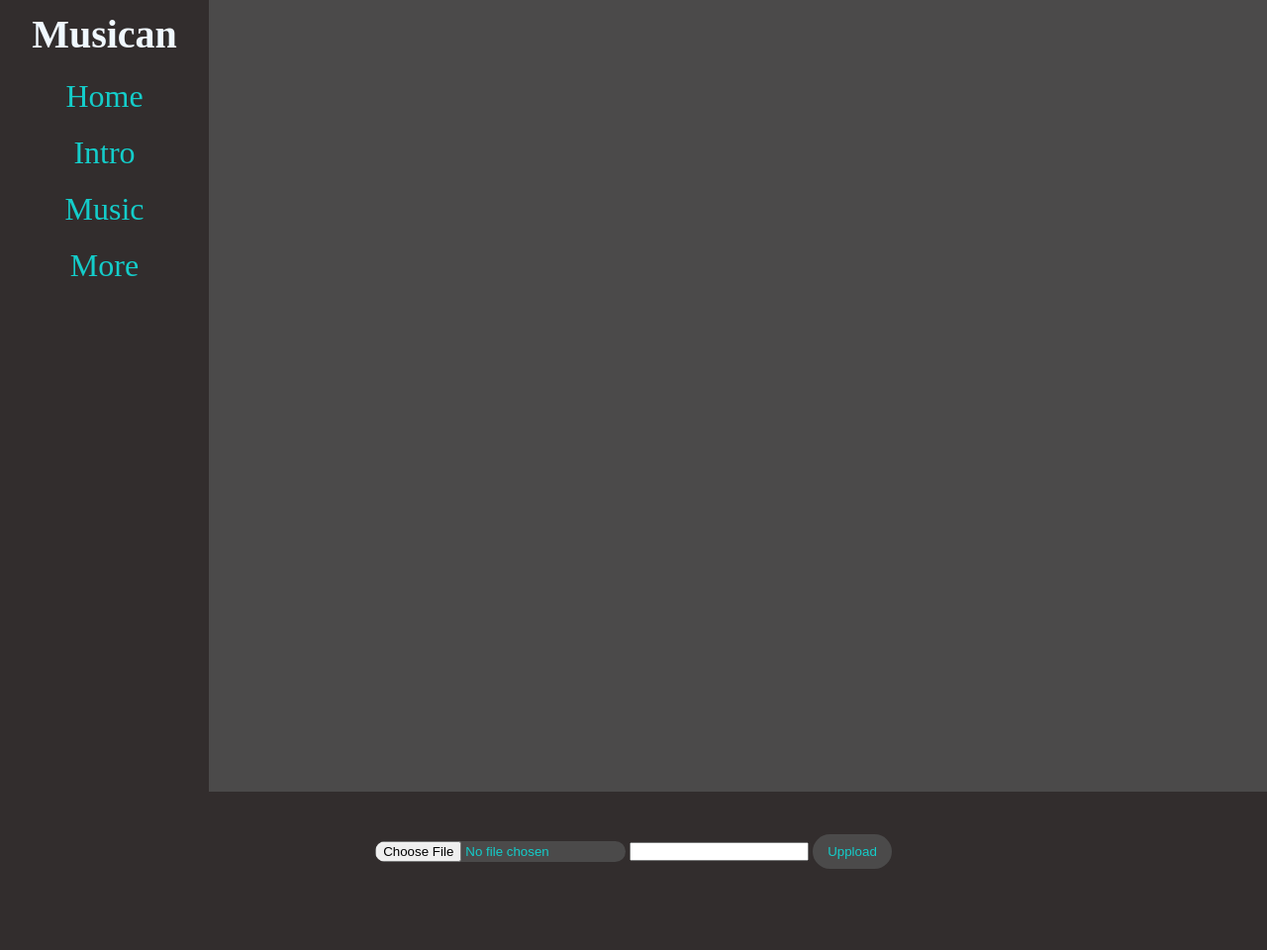
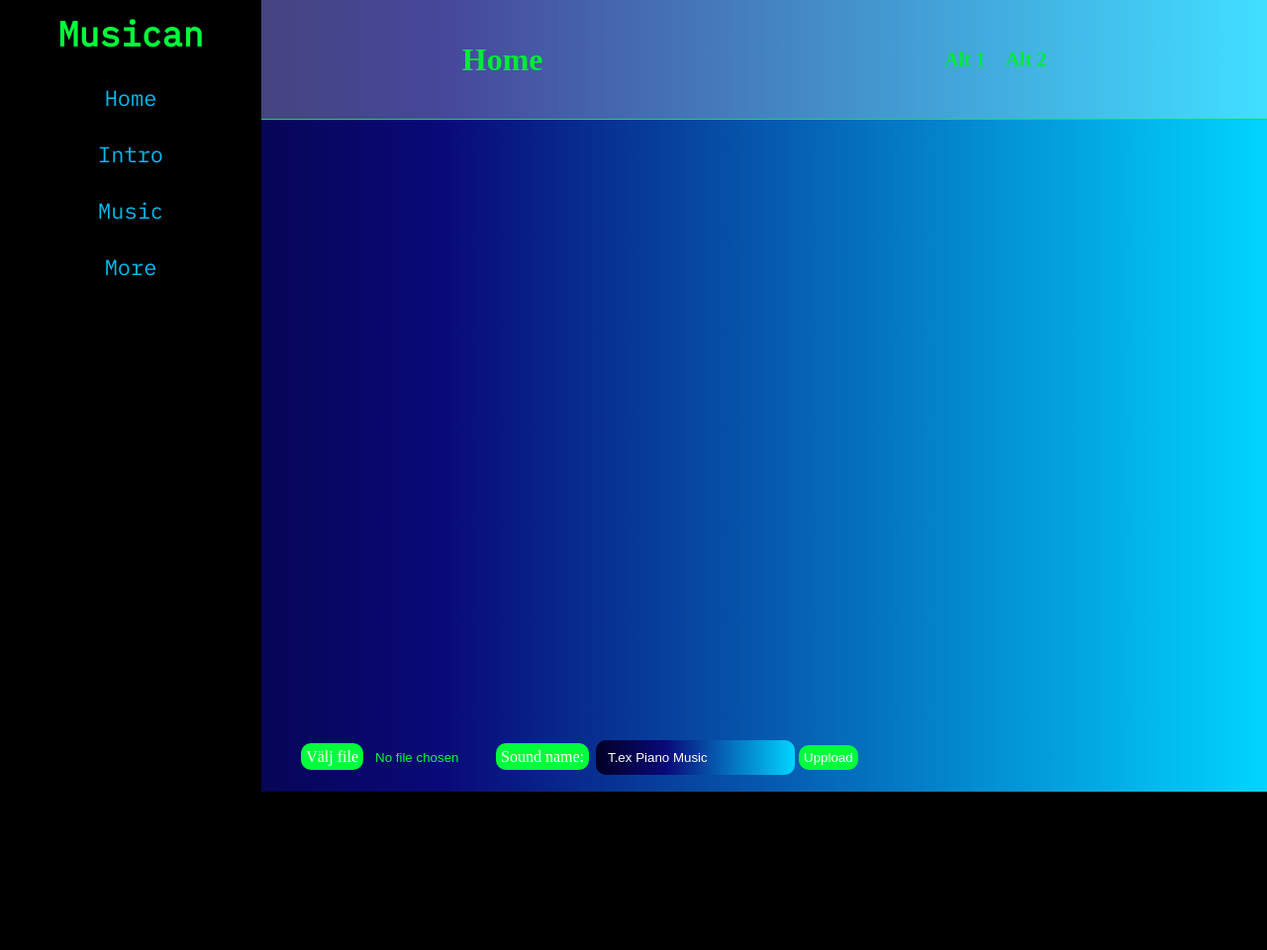
Before and after one commit to LukasErikss0n/Musik-hemsida-GA-, a PHP site: page / in a window 1280 px wide. Shown: the whole page at 99% size. After the commit the page ends 800 px from the top, so only its background shows below. Run offline with PHP 8.4, Linux system fonts and the light colour scheme; data that the repository does not hold is empty.

Commit message:
re-design

```diff
--- a/connect.php
+++ b/connect.php
@@ -19,10 +19,9 @@ if (mysqli_num_rows($result) > 0) {
     $sound = [$fileName => $name];
 
     foreach ($sound as $files => $nameOfAudio) {
-      //echo $nameOfAudio;
       $src = "audios/" . $files;
-      echo $nameOfAudio;
-      echo "<audio controls autoplay muted class='music'>";
+      echo "<p class ='display-name'>$nameOfAudio</p>";
+      echo "<audio controls muted class='music'>";
       echo "<source src='$src' class='music' type='audio/mpeg'>";
       echo "</audio>";
     }
--- a/index.php
+++ b/index.php
@@ -6,28 +6,37 @@
     <meta http-equiv="X-UA-Compatible" content="IE=edge">
     <meta name="viewport" content="width=device-width, initial-scale=1.0">
     <title>Index.php</title>
-    <link rel="stylesheet" href="style.css">
+    <link rel="stylesheet" href="new-design.css">
 </head>
 
 <body>
     <div class="content">
+
         <?php
         include "nav-bar.php";
         ?>
+        <div class="main-wrapper">
+            <div class="onside-menu">
+                <?php include "onside.php"; ?>
+            </div>
             <div id="galary">
                 <?php
                 include "connect.php";
                 ?>
             </div>
-    </div>
             <div class="upload">
                 <form action="upload.php" method="POST" enctype="multipart/form-data">
-            <input type="file" name="file" class="choose-file">
-            <input type="text" name="sound-name">
-            <button type="submit" name="submit" class="submit">Uppload</button>
+                <label for="file" class ="label-file side">Välj file</label>
+                <input type="file" name="file" class="ghost">
+                <label for="text" class ="label-file margin">Sound name:</label>
+                <input type="text" name="sound-name" placeholder = "T.ex Piano Music">
+                <button type="submit" name="submit" class="label-file">Uppload</button>
         </form>
 
     </div>
+        </div>
+    </div>
+
 </body>
 
 </html>
--- /dev/null
+++ b/new-design.css
@@ -0,0 +1,221 @@
+@import url('https://fonts.googleapis.com/css2?family=IBM+Plex+Mono&display=swap');
+
+
+*{
+    margin: 0;
+    padding: 0;
+}
+
+body{
+    background: linear-gradient(90deg, rgba(2,0,36,1) 0%, rgba(9,9,121,1) 35%, rgba(0,212,255,1) 100%);
+}
+
+#galary{
+    display: flex;
+    flex-direction: column;
+    align-items: center;
+    width: 91%;
+    padding:  4vh;
+}
+
+:root{
+    --font-ibm: IBM Plex Mono;
+}
+
+.music{
+    margin-bottom: 5px;
+    width: 100%;
+    border: 2px solid #ffffffad;
+    border-radius: 34px;
+    background-color: #403e3e;
+    box-shadow: rgb(0 0 0 / 25%) 0px 54px 55px, rgb(255 255 255 / 24%) 0px -12px 30px, rgb(255 255 255 / 25%) 0px 4px 6px, rgb(0 0 0 / 17%) 0px 12px 13px, rgb(0 0 0 / 9%) 0px -3px 5px;
+}
+
+button{
+    padding: 5px 10px;
+    margin-bottom: 5vh;
+}
+
+.content{
+    display: flex;
+    flex-direction: row;
+    width: 100%;
+}
+
+.wrapper{
+    background-color: black;
+    width: 26%;
+    height: 100vh;
+    text-align: center;
+    display: flex;
+    align-items: center;
+    flex-direction: column;
+}
+
+.wrapper ul li{
+    padding: 10px 12px;
+    list-style: none;
+    width: 187px;
+    font-size: 32px;
+
+}
+
+h3{
+    font-family: var(--font-ibm);
+    color: #00ff3b;
+    font-size: 35px;
+    padding: 11px 25px;
+}
+.wrapper ul li a{
+    text-decoration: none;
+    color: rgb(1 185 237);
+    font-family: var(--font-ibm);
+    font-size: 22px;
+
+}
+
+.wrapper ul li:hover{
+    background-color: rgb(4, 2, 66);
+    border-radius: 10px;
+}
+
+audio::-webkit-media-controls-panel{
+    background-color: rgb(40, 4, 123) ;
+}
+
+audio::-webkit-media-controls-mute-button{
+    background-color: rgb(26, 4, 95);
+    border-radius: 10px;
+}
+
+audio::-webkit-media-controls-play-button{
+    background-color: rgb(26, 4, 95);
+    border-radius: 10px;
+}
+
+audio::-webkit-media-controls-current-time-display{
+    color: rgb(255, 255, 255);
+}
+
+audio::-webkit-media-controls-time-remaining-display{
+    color: rgb(255, 255, 255);
+}
+
+.upload{
+    height: 26vh;
+    display: flex;
+    align-items: flex-end;
+    justify-content: center;
+    bottom: 0px;
+    position: absolute;
+}
+
+.choose-file{
+    color: var(--text-color);
+    border-radius: 26px;
+}
+.submit{
+    background-color: #4b4a4a;
+    color: var(--text-color);
+    border: 0px;
+    padding: 10px 15px;
+    border-radius: 26px;
+}
+
+.display-name{
+    font-size: 20px;
+    font-family: var(--font-ibm);
+    color: #00ff3b;
+}
+
+.label-file{
+    border-radius: 10px;
+    border: none;
+    margin-top: 20px;
+    padding: 5px 5px;
+    background-color: #00ff3b;
+    color: white;
+    margin-bottom: 4px;
+    /* margin-right: 6px; */
+}
+
+button:hover{
+    background-color: #11d811cb;
+}
+
+::placeholder{
+    color: white;
+}
+
+.ghost{
+    margin-left: -68px;
+    padding: 12px 76px;
+    color: #00ff3b;
+}
+
+.margin{
+    margin-left: -211px;
+}
+
+input[type=text]{
+    margin-left: 3px;
+    border-radius: 10px;
+    border: none;
+    margin-top: 20px;
+    padding: 10px 12px;
+    background: linear-gradient(90deg, rgba(2,0,36,1) 0%, rgba(9,9,121,1) 35%, rgba(0,212,255,1) 100%);
+    background-color: #2c528b;
+    color: white;
+    margin-bottom: 4px;
+    outline: none;
+
+}
+
+input[type=submit]:hover{
+    background-color: #29579b;
+}
+
+::file-selector-button {
+    display: none;
+}
+
+
+.main-wrapper{
+    display: flex;
+    flex-direction: column;
+    width: 100%;
+    height: 100vh;
+}
+
+.onside-menu{
+    background-color: #ffffff40;
+    height: 15vh;
+    width: 100%;
+    display: flex;
+    justify-content: space-around;
+    align-items: center;
+    color: #00eb36;
+    border-bottom: 1px solid;
+}
+
+
+.onside-menu ul{
+    display: flex;
+    flex-direction: row;
+    list-style: none;
+    font-size: 20px;
+    font-weight: bold;
+}
+
+.onside-menu ul li{
+    margin-right: 20px;
+
+}
+
+.side{
+    margin-left: 40px;
+}
+
+form{
+    margin-bottom: 13px;
+}
--- /dev/null
+++ b/onside.php
@@ -0,0 +1,5 @@
+<h1>Home</h1>
+<ul>
+    <li>Alt 1</li>
+    <li>Alt 2</li>
+</ul>
```
Also changed, not shown: 1 other file. Lines whose indentation alone changed are shown as unchanged.
